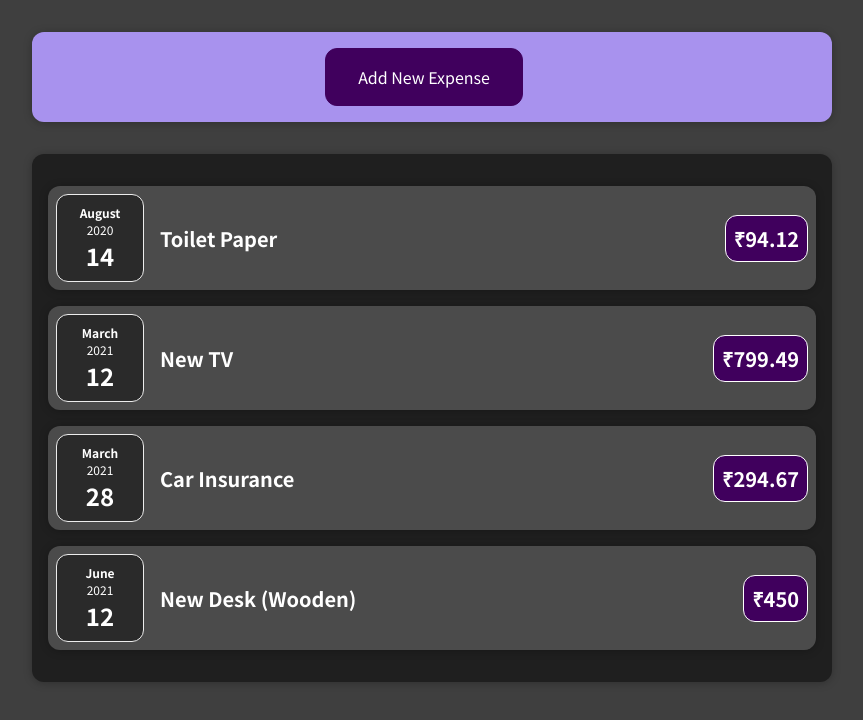
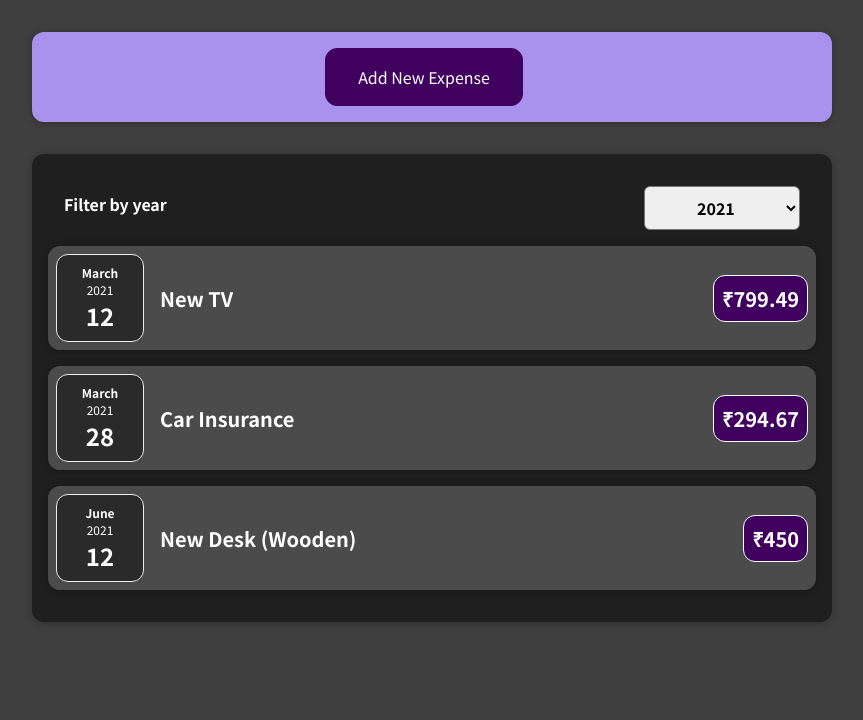
Before and after one commit to sumeet1396/expense-tracker, a React (Create React App) app: page / in a window 1280 px wide. Shown: the top 720 px of the page, without its empty margins (208-1071 px from the left). Built offline with nearby package versions, Linux system fonts and the light colour scheme.

Commit message:
year filter added

```diff
--- a/src/App.css
+++ b/src/App.css
@@ -237,3 +237,38 @@ body {
 .btn:focus {
   outline: none;
 }
+
+.expenses-filter {
+  color: white;
+  padding: 0 1rem;
+}
+
+.expenses-filter__control {
+  display: flex;
+  width: 100%;
+  align-items: center;
+  justify-content: space-between;
+  margin: 1rem 0;
+}
+
+.expenses-filter label {
+  font-weight: bold;
+  margin-bottom: 0.5rem;
+}
+
+.expenses-filter select {
+  font: inherit;
+  padding: 0.5rem 3rem;
+  font-weight: bold;
+  border-radius: 6px;
+}
+
+.chart {
+  padding: 1rem;
+  border-radius: 12px;
+  background-color: #f8dfff;
+  text-align: center;
+  display: flex;
+  justify-content: space-around;
+  height: 10rem;
+}
--- a/src/Component/Expenses/Expenses.js
+++ b/src/Component/Expenses/Expenses.js
@@ -1,12 +1,28 @@
-import React from 'react';
+import React, { useState } from 'react';
 import Card from '../UI/Card';
 import ExpensesList from './ExpensesList';
+import ExpensesFilter from './ExpensesFilter';
 
 const Expenses = (props) => {
+  const year = new Date().getFullYear();
+  const currentYear = year.toString();
+	const [filteredYear, setFilteredYear] = useState(currentYear);
+
+  const filterChangeHandler = (selectedYear) => {
+    setFilteredYear(selectedYear);
+  };
+
+  const filteredExpenses = props.items.filter((expense) => {
+    return expense.date.getFullYear().toString() === filteredYear;
+  });
 
 	return (
 		<Card className='expenses'>
-			<ExpensesList items={props.items}/>
+			<ExpensesFilter
+          selected={filteredYear}
+          onChangeFilter={filterChangeHandler}
+        />
+			<ExpensesList items={filteredExpenses}/>
 		</Card>
 	);
 }
--- /dev/null
+++ b/src/Component/Expenses/ExpensesFilter.js
@@ -0,0 +1,29 @@
+import React from 'react';
+
+const ExpensesFilter = (props) => {
+  const dropdownChangeHandler = (event) => {
+    props.onChangeFilter(event.target.value);
+  };
+
+  const currentYear = new Date().getFullYear();
+	let startYear = 2010;
+	let years = [];
+
+	while (startYear <= currentYear) {
+		years.push(<option value={startYear}>{startYear}</option>);
+		startYear++;
+	}
+
+  return (
+    <div className='expenses-filter'>
+      <div className='expenses-filter__control'>
+        <label>Filter by year</label>
+        <select value={props.selected} onChange={dropdownChangeHandler}>
+					{years}
+        </select>
+      </div>
+    </div>
+  );
+};
+
+export default ExpensesFilter;
```
Also changed, not shown: src/Component/Chart/Chart.js (added, +22 -0 lines), src/Component/Expenses/ExpenseChart.js (added, +28 -0 lines).
